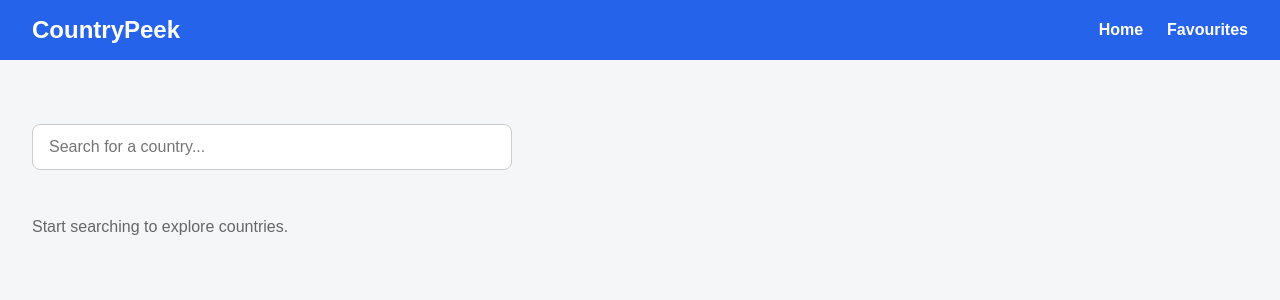
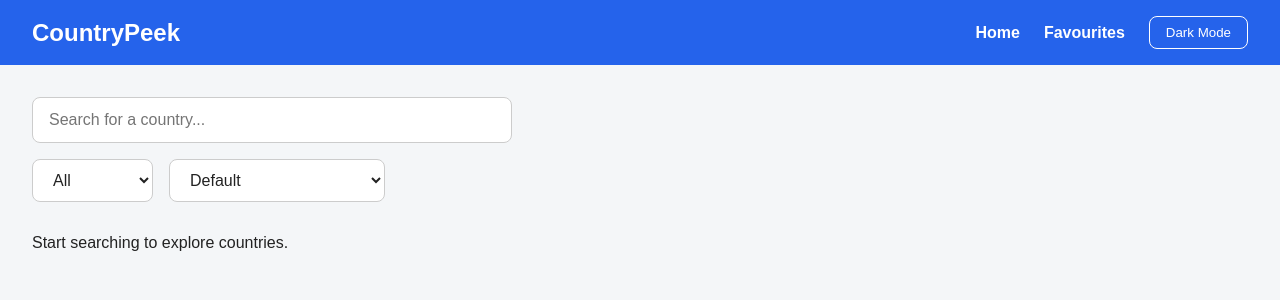
Before and after one commit to Evdui/country-peek, a React (Vite) app: page / in a window 1280 px wide. Shown: the top 300 px of the page. Built offline with nearby package versions, Linux system fonts and the light colour scheme.

Commit message:
feat: add region filter, sort controls, and dark/light theme toggle

```diff
--- a/src/components/FilterBar.jsx
+++ b/src/components/FilterBar.jsx
@@ -0,0 +1,60 @@
+function FilterBar({
+  region,
+  onRegionChange,
+  sortBy,
+  onSortChange
+}) {
+  return (
+    <div className="filter-bar">
+      <select
+        value={region}
+        onChange={(e) =>
+          onRegionChange(e.target.value)
+        }
+      >
+        <option value="All">All</option>
+
+        <option value="Africa">
+          Africa
+        </option>
+
+        <option value="Americas">
+          Americas
+        </option>
+
+        <option value="Asia">
+          Asia
+        </option>
+
+        <option value="Europe">
+          Europe
+        </option>
+
+        <option value="Oceania">
+          Oceania
+        </option>
+      </select>
+
+      <select
+        value={sortBy}
+        onChange={(e) =>
+          onSortChange(e.target.value)
+        }
+      >
+        <option value="">
+          Default
+        </option>
+
+        <option value="name">
+          Name (A–Z)
+        </option>
+
+        <option value="population">
+          Population (High–Low)
+        </option>
+      </select>
+    </div>
+  )
+}
+
+export default FilterBar
--- a/src/components/Header.jsx
+++ b/src/components/Header.jsx
@@ -1,16 +1,37 @@
 import { Link } from 'react-router-dom'
+
+import { useTheme } from '../context/ThemeContext'
+
 import '../styles/App.css'
 
 function Header() {
+  const { theme, toggleTheme } =
+    useTheme()
+
   return (
     <header className="header">
-      <Link to="/" className="header__brand">
+      <Link
+        to="/"
+        className="header__brand"
+      >
         CountryPeek
       </Link>
 
       <nav className="header__nav">
         <Link to="/">Home</Link>
-        <Link to="/favourites">Favourites</Link>
+
+        <Link to="/favourites">
+          Favourites
+        </Link>
+
+        <button
+          className="theme-toggle"
+          onClick={toggleTheme}
+        >
+          {theme === 'light'
+            ? 'Dark Mode'
+            : 'Light Mode'}
+        </button>
       </nav>
     </header>
   )
--- a/src/context/ThemeContext.jsx
+++ b/src/context/ThemeContext.jsx
@@ -0,0 +1,38 @@
+import {
+  createContext,
+  useContext,
+  useState
+} from 'react'
+
+const ThemeContext = createContext()
+
+export function ThemeProvider({ children }) {
+  const [theme, setTheme] = useState('light')
+
+  function toggleTheme() {
+    if (theme === 'light') {
+      setTheme('dark')
+      document.body.setAttribute(
+        'data-theme',
+        'dark'
+      )
+    } else {
+      setTheme('light')
+      document.body.removeAttribute(
+        'data-theme'
+      )
+    }
+  }
+
+  return (
+    <ThemeContext.Provider
+      value={{ theme, toggleTheme }}
+    >
+      {children}
+    </ThemeContext.Provider>
+  )
+}
+
+export function useTheme() {
+  return useContext(ThemeContext)
+}
--- a/src/main.jsx
+++ b/src/main.jsx
@@ -1,10 +1,17 @@
 import React from 'react'
 import ReactDOM from 'react-dom/client'
+
 import App from './App'
 import './styles/index.css'
 
-ReactDOM.createRoot(document.getElementById('root')).render(
+import { ThemeProvider } from './context/ThemeContext'
+
+ReactDOM.createRoot(
+  document.getElementById('root')
+).render(
   <React.StrictMode>
-    <App />
+    <ThemeProvider>
+      <App />
+    </ThemeProvider>
   </React.StrictMode>
 )
--- a/src/pages/Home.jsx
+++ b/src/pages/Home.jsx
@@ -2,6 +2,7 @@
 
 import SearchBar from '../components/SearchBar'
 import CountryCard from '../components/CountryCard'
+import FilterBar from '../components/FilterBar'
 
 function Home() {
   const [query, setQuery] = useState('')
@@ -9,20 +10,34 @@
   const [loading, setLoading] = useState(false)
   const [error, setError] = useState(null)
 
+  const [region, setRegion] =
+    useState('All')
+
+  const [sortBy, setSortBy] =
+    useState('')
+
   useEffect(() => {
     if (!query.trim()) {
       setCountries([])
       setError(null)
+
+      setRegion('All')
+      setSortBy('')
+
       return
     }
 
     const timer = setTimeout(() => {
       setLoading(true)
 
-      fetch(`https://restcountries.com/v3.1/name/${query}`)
+      fetch(
+        `https://restcountries.com/v3.1/name/${query}`
+      )
         .then((res) => {
           if (!res.ok) {
-            throw new Error('No countries found.')
+            throw new Error(
+              'No countries found.'
+            )
           }
 
           return res.json()
@@ -43,11 +58,41 @@
     return () => clearTimeout(timer)
   }, [query])
 
+  const displayed = [...countries]
+    .filter((country) => {
+      return (
+        region === 'All' ||
+        country.region === region
+      )
+    })
+    .sort((a, b) => {
+      if (sortBy === 'name') {
+        return a.name.common.localeCompare(
+          b.name.common
+        )
+      }
+
+      if (sortBy === 'population') {
+        return (
+          b.population - a.population
+        )
+      }
+
+      return 0
+    })
+
   return (
     <div className="home">
       <SearchBar
         query={query}
         onQueryChange={setQuery}
+      />
+
+      <FilterBar
+        region={region}
+        onRegionChange={setRegion}
+        sortBy={sortBy}
+        onSortChange={setSortBy}
       />
 
       {loading && (
@@ -62,9 +107,11 @@
         </p>
       )}
 
-      {!loading && !error && countries.length > 0 && (
+      {!loading &&
+        !error &&
+        displayed.length > 0 && (
           <div className="cards-grid">
-          {countries.map((country) => (
+            {displayed.map((country) => (
               <CountryCard
                 key={country.cca3}
                 country={country}
@@ -78,7 +125,8 @@
         countries.length === 0 &&
         !query && (
           <p className="home__status">
-            Start searching to explore countries.
+            Start searching to explore
+            countries.
           </p>
         )}
     </div>
--- a/src/styles/App.css
+++ b/src/styles/App.css
@@ -1,3 +1,5 @@
+/* Header */
+
 .header {
   display: flex;
   justify-content: space-between;
@@ -5,7 +7,7 @@
 
   padding: 1rem 2rem;
 
-  background-color: #2563eb;
+  background-color: var(--header-bg);
   color: white;
 }
 
@@ -16,13 +18,49 @@
 
 .header__nav {
   display: flex;
+  align-items: center;
   gap: 1.5rem;
 
   font-weight: 600;
 }
 
+.theme-toggle {
+  padding: 0.5rem 1rem;
+
+  border: 1px solid white;
+  border-radius: 8px;
+
+  background: transparent;
+  color: white;
+
+  cursor: pointer;
+
+  transition: background-color 0.2s ease;
+}
+
+.theme-toggle:hover {
+  background-color: rgba(255, 255, 255, 0.15);
+}
+
+/* Home */
+
+.home {
+  padding: 2rem;
+}
+
+.home__status {
+  padding-top: 1rem;
+  color: var(--text);
+}
+
+.home__status--error {
+  color: red;
+}
+
+/* Search Bar */
+
 .search-bar {
-  padding: 2rem 0;
+  padding-bottom: 1rem;
 }
 
 .search-bar__input {
@@ -31,20 +69,217 @@
 
   padding: 0.8rem 1rem;
 
-  border: 1px solid #ccc;
+  border: 1px solid var(--input-border);
   border-radius: 8px;
 
+  background-color: var(--card-bg);
+  color: var(--text);
+
   font-size: 1rem;
+
+  outline: none;
 }
 
-.home {
-  padding: 2rem;
+/* Filter Bar */
+
+.filter-bar {
+  display: flex;
+  gap: 1rem;
+
+  margin-bottom: 1rem;
 }
 
-.home__placeholder {
+.filter-bar select {
+  padding: 0.7rem 1rem;
+
+  border: 1px solid var(--input-border);
+  border-radius: 8px;
+
+  background-color: var(--card-bg);
+  color: var(--text);
+
+  font-size: 1rem;
+
+  cursor: pointer;
+}
+
+/* Cards Grid */
+
+.cards-grid {
+  display: grid;
+  grid-template-columns: repeat(
+    auto-fill,
+    minmax(240px, 1fr)
+  );
+
+  gap: 2rem;
+
+  padding: 2rem 0;
+}
+
+/* Country Card */
+
+.card {
+  display: block;
+
+  background-color: var(--card-bg);
+  color: var(--text);
+
+  border-radius: 12px;
+  overflow: hidden;
+
+  box-shadow: 0 2px 10px
+    rgba(0, 0, 0, 0.1);
+
+  transition:
+    transform 0.2s ease,
+    box-shadow 0.2s ease;
+}
+
+.card:hover {
+  transform: translateY(-5px);
+
+  box-shadow: 0 6px 16px
+    rgba(0, 0, 0, 0.15);
+}
+
+.card__flag {
+  width: 100%;
+  height: 160px;
+
+  object-fit: cover;
+}
+
+.card__body {
+  padding: 1rem;
+}
+
+.card__name {
+  margin-bottom: 1rem;
+
+  font-size: 1.2rem;
+  font-weight: bold;
+}
+
+.card__body p {
+  margin-bottom: 0.5rem;
+
+  font-size: 0.95rem;
+  color: var(--text);
+}
+
+.card__body p span {
+  font-weight: 600;
+}
+
+/* Country Detail Page */
+
+.country-page {
+  max-width: 1200px;
+  margin: 0 auto;
+
+  padding: 2rem;
+
+  color: var(--text);
+}
+
+.back-btn {
+  padding: 0.7rem 1.5rem;
+  margin-bottom: 2rem;
+
+  border: 1px solid var(--input-border);
+  border-radius: 8px;
+
+  background-color: var(--card-bg);
+  color: var(--text);
+
+  cursor: pointer;
+
+  transition: background-color 0.2s ease;
+}
+
+.back-btn:hover {
+  background-color: rgba(0, 0, 0, 0.05);
+}
+
+.country-page__layout {
+  display: grid;
+  grid-template-columns: 1fr 1fr;
+
+  gap: 3rem;
+
+  align-items: center;
+}
+
+.country-page__flag {
+  width: 100%;
+
+  border-radius: 12px;
+
+  box-shadow: 0 4px 12px
+    rgba(0, 0, 0, 0.15);
+}
+
+.country-page__name {
+  font-size: 2rem;
+  font-weight: bold;
+
+  margin-bottom: 0.5rem;
+}
+
+.country-page__official {
+  margin-bottom: 2rem;
+
+  color: #777;
+}
+
+.country-page__details {
+  display: grid;
+  grid-template-columns: 1fr 1fr;
+
+  gap: 2rem;
+
+  margin-bottom: 2rem;
+}
+
+.country-page__details p {
+  margin-bottom: 1rem;
+}
+
+/* Borders */
+
+.borders-list {
+  display: flex;
+  flex-wrap: wrap;
+  gap: 0.7rem;
+
   margin-top: 1rem;
-  color: #666;
 }
+
+.border-badge {
+  padding: 0.5rem 1rem;
+
+  border: 1px solid var(--input-border);
+  border-radius: 999px;
+
+  background-color: var(--card-bg);
+  color: var(--text);
+
+  font-size: 0.9rem;
+}
+
+/* Status */
+
+.page-status {
+  padding: 2rem;
+  color: var(--text);
+}
+
+.page-status--error {
+  color: red;
+}
+
+/* Not Found */
 
 .not-found {
   padding: 2rem;
@@ -58,159 +293,20 @@
   margin-bottom: 1rem;
 }
 
-.cards-grid {
-  display: grid;
-  grid-template-columns: repeat(auto-fill, minmax(240px, 1fr));
-  gap: 2rem;
-  padding: 2rem 0;
-}
-
-.card {
-  display: block;
-  background-color: white;
-  border-radius: 12px;
-  overflow: hidden;
-  box-shadow: 0 2px 10px rgba(0, 0, 0, 0.1);
-
-  transition: transform 0.2s ease, box-shadow 0.2s ease;
-
-  color: inherit;
-}
-
-.card:hover {
-  transform: translateY(-5px);
-
-  box-shadow: 0 6px 16px rgba(0, 0, 0, 0.15);
-}
-
-.card__flag {
-  width: 100%;
-  height: 160px;
-  object-fit: cover;
-}
-
-.card__body {
-  padding: 1rem;
-}
-
-.card__name {
-  margin-bottom: 1rem;
-
-  font-size: 1.2rem;
-  font-weight: bold;
-
-  color: #222;
-}
-
-.card__body p {
-  margin-bottom: 0.5rem;
-
-  font-size: 0.95rem;
-  color: #555;
-}
-
-.card__body p span {
-  font-weight: 600;
-  color: #333;
-}
-
-.home__status {
-  padding-top: 1rem;
-  color: #666;
-}
-
-.home__status--error {
-  color: red;
-}
-
-.country-page {
-  max-width: 1200px;
-  margin: 0 auto;
-  padding: 2rem;
-}
-
-.back-btn {
-  padding: 0.7rem 1.5rem;
-  margin-bottom: 2rem;
-
-  background-color: white;
-  border: 1px solid #ccc;
-  border-radius: 8px;
-
-  cursor: pointer;
-
-  transition: background-color 0.2s ease;
-}
-
-.back-btn:hover {
-  background-color: #f0f0f0;
-}
-
-.country-page__layout {
-  display: grid;
-  grid-template-columns: 1fr 1fr;
-  gap: 3rem;
-  align-items: center;
-}
-
-.country-page__flag {
-  width: 100%;
-  border-radius: 12px;
-
-  box-shadow: 0 4px 12px rgba(0, 0, 0, 0.15);
-}
-
-.country-page__name {
-  font-size: 2rem;
-  font-weight: bold;
-
-  margin-bottom: 0.5rem;
-}
-
-.country-page__official {
-  color: #666;
-  margin-bottom: 2rem;
-}
-
-.country-page__details {
-  display: grid;
-  grid-template-columns: 1fr 1fr;
-  gap: 2rem;
-
-  margin-bottom: 2rem;
-}
-
-.country-page__details p {
-  margin-bottom: 1rem;
-}
-
-.borders-list {
-  display: flex;
-  flex-wrap: wrap;
-  gap: 0.7rem;
-
-  margin-top: 1rem;
-}
-
-.border-badge {
-  padding: 0.5rem 1rem;
-
-  border: 1px solid #ccc;
-  border-radius: 999px;
-
-  font-size: 0.9rem;
-}
-
-.page-status {
-  padding: 2rem;
-  color: #666;
-}
-
-.page-status--error {
-  color: red;
-}
+/* Responsive */
 
 @media (max-width: 768px) {
+  .header {
+    flex-direction: column;
+    gap: 1rem;
+
+    text-align: center;
+  }
+
+  .filter-bar {
+    flex-direction: column;
+  }
+
   .country-page__layout {
     grid-template-columns: 1fr;
   }
--- a/src/styles/index.css
+++ b/src/styles/index.css
@@ -1,3 +1,19 @@
+:root {
+  --bg: #f4f6f8;
+  --text: #222;
+  --card-bg: #ffffff;
+  --header-bg: #2563eb;
+  --input-border: #ccc;
+}
+
+[data-theme='dark'] {
+  --bg: #1a1a2e;
+  --text: #f1f1f1;
+  --card-bg: #2a2a3e;
+  --header-bg: #111827;
+  --input-border: #555;
+}
+
 * {
   margin: 0;
   padding: 0;
@@ -5,9 +21,15 @@
 }
 
 body {
-  font-family: Arial, Helvetica, sans-serif;
-  background-color: #f4f6f8;
-  color: #222;
+  font-family: Arial, Helvetica,
+    sans-serif;
+
+  background-color: var(--bg);
+  color: var(--text);
+
+  transition:
+    background-color 0.3s ease,
+    color 0.3s ease;
 }
 
 a {
```
Lines whose indentation alone changed are shown as unchanged.
